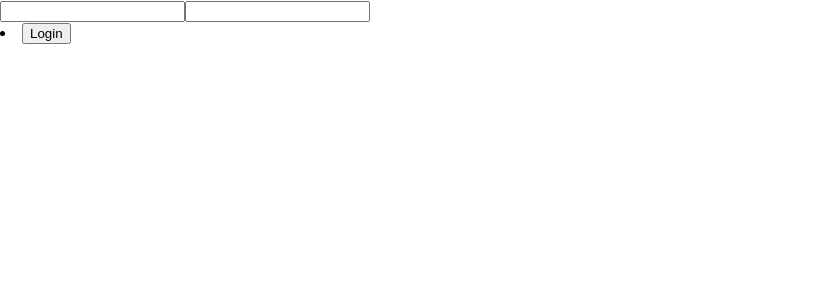
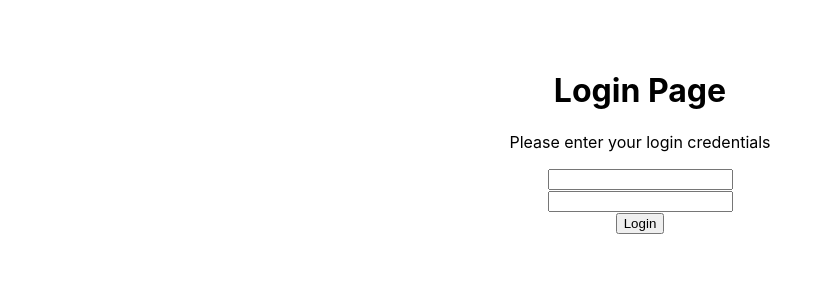
Before and after one commit to qiarash/get-some-react-in-your-blood, a React (Create React App) app: page /login in a window 1280 px wide. Shown: the top 300 px of the page, without its empty margins (0-833 px from the left). Built offline with nearby package versions, Linux system fonts and the light colour scheme.

Commit message:
part1 challenge complete

```diff
--- a/src/App.js
+++ b/src/App.js
@@ -3,10 +3,15 @@ import { BrowserRouter as Router, Route } from "react-router-dom";
 import LoginPage from "./containers/login";
 import HomePage from "./containers/home";
 
+const divStyle = {
+  padding: 50,
+  textAlign: "center"
+};
+
 function App() {
   return (
     <Router>
-      <div>
+      <div style={divStyle}>
         <Route exact path="/" component={HomePage} />
         <Route path="/login" component={LoginPage} />
       </div>
--- a/src/containers/home.js
+++ b/src/containers/home.js
@@ -1,10 +1,10 @@
 import React from "react";
-import { BrowserRouter as Link } from "react-router-dom";
+import { Link } from "react-router-dom";
 
 function HomePage() {
   return (
     <div>
-      <h1>HOME PAGE</h1>
+      <h1>Home Page</h1>
       <p> Welcome to the Homepage!</p>
       <button>
         <Link to="/login">Login Page</Link>
--- a/src/containers/login.js
+++ b/src/containers/login.js
@@ -1,7 +1,7 @@
 import React from "react";
 import Input from "../components/Input";
 import Submit from "../components/Submit";
-import { BrowserRouter as Link } from "react-router-dom";
+import { Link } from "react-router-dom";
 
 class LoginPage extends React.Component {
   constructor(props) {
@@ -30,15 +30,21 @@ class LoginPage extends React.Component {
 
   render() {
     return (
-      <form>
-        <Input type={"USERNAME"} value="" onChange={this.onChange1} />
-        <Input type={"PASSWORD"} value="" onChange={this.onChange2} />
-        <li>
+      <div>
+        <h1>Login Page</h1>
+        <p>Please enter your login credentials</p>
+        <form>
+          <div>
+            <Input type={"USERNAME"} value="" onChange={this.onChange1} />
+          </div>
+          <div>
+            <Input type={"PASSWORD"} value="" onChange={this.onChange2} />
+          </div>
           <Link to="/">
             <Submit onClick={this.submit} value="Login" />
           </Link>
-        </li>
-      </form>
+        </form>
+      </div>
     );
   }
 }
```
